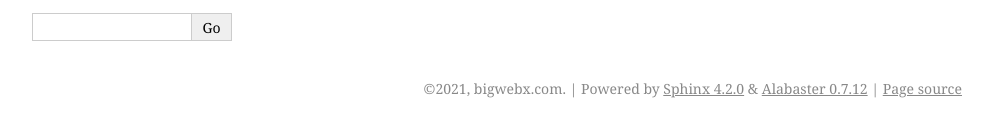
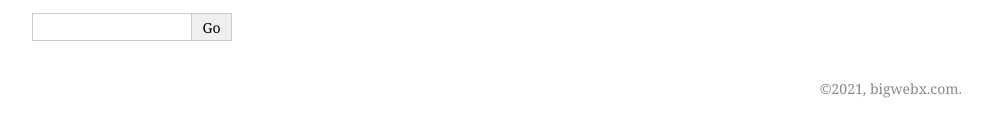
Before and after one commit to WebPres-org/Docs1, a plain HTML site: page docs/_build/html/index.html in a window 1280 px wide. Shown: the part 327-464 px from the top of the page, without its empty margins (148-1140 px from the left). Drawn offline with Linux system fonts and the light colour scheme.

Commit message:
Update index.html

```diff
--- a/docs/_build/html/index.html
+++ b/docs/_build/html/index.html
@@ -94,14 +94,6 @@
     </div>
     <div class="footer">
       &copy;2021, bigwebx.com.
-
-      |
-      Powered by <a href="http://sphinx-doc.org/">Sphinx 4.2.0</a>
-      &amp; <a href="https://github.com/bitprophet/alabaster">Alabaster 0.7.12</a>
-
-      |
-      <a href="_sources/index.rst.txt"
-          rel="nofollow">Page source</a>
     </div>
 
 
```
